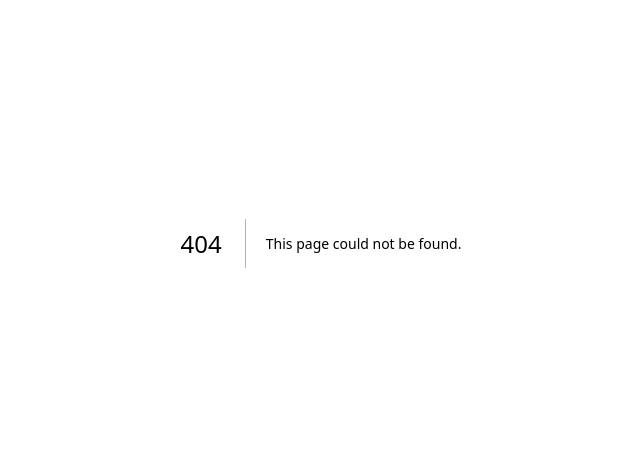
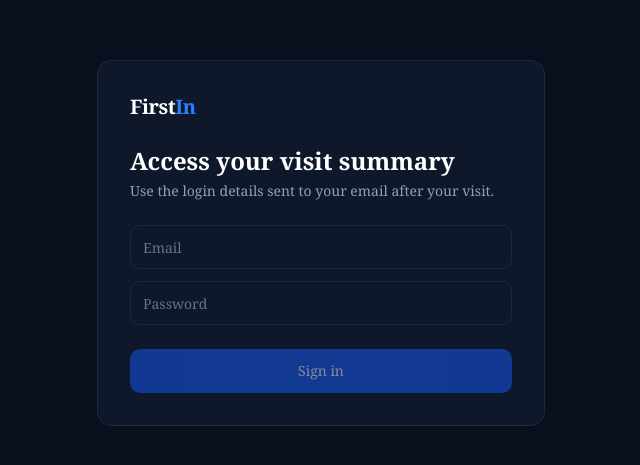
Before and after one commit to williamchiii/firstin, a Next.js app: page /patient/login in a window 1280 px wide. Before the commit this address had no page. Shown: the part 157-622 px from the top of the page, without its empty margins (319-959 px from the left). Built offline with nearby package versions, Linux system fonts and the light colour scheme.

Commit message:
feat: implement patient login page with authentication functionality

```diff
--- /dev/null
+++ b/src/app/patient/login/page.js
@@ -0,0 +1,99 @@
+"use client";
+
+import { useState } from "react";
+import { useRouter } from "next/navigation";
+import { getSupabaseBrowser } from "@/lib/supabase-browser.js";
+
+export default function PatientLoginPage() {
+  const router = useRouter();
+  const [email, setEmail] = useState("");
+  const [password, setPassword] = useState("");
+  const [loading, setLoading] = useState(false);
+  const [error, setError] = useState("");
+
+  async function handleSignIn() {
+    setError("");
+    setLoading(true);
+    try {
+      const supabase = getSupabaseBrowser();
+      const { error: authError } = await supabase.auth.signInWithPassword({ email, password });
+      if (authError) {
+        setError("Incorrect email or password. Check the email we sent you after your visit.");
+        return;
+      }
+      router.push("/patient/dashboard");
+    } finally {
+      setLoading(false);
+    }
+  }
+
+  return (
+    <div
+      className="min-h-screen flex items-center justify-center px-4"
+      style={{ backgroundColor: "#0A0F1E" }}
+    >
+      <div
+        className="w-full max-w-md rounded-xl border p-8 flex flex-col gap-6"
+        style={{ backgroundColor: "#0F172A", borderColor: "#1E293B" }}
+      >
+        {/* Logo */}
+        <div>
+          <span className="text-xl font-bold tracking-tight text-white">
+            First<span className="text-blue-500">In</span>
+          </span>
+        </div>
+
+        {/* Heading */}
+        <div className="flex flex-col gap-1">
+          <h1 className="text-2xl font-semibold text-white">
+            Access your visit summary
+          </h1>
+          <p className="text-sm text-slate-400">
+            Use the login details sent to your email after your visit.
+          </p>
+        </div>
+
+        {/* Fields */}
+        <div className="flex flex-col gap-3">
+          <input
+            type="email"
+            autoComplete="email"
+            placeholder="Email"
+            value={email}
+            onChange={(e) => setEmail(e.target.value)}
+            className="h-11 w-full rounded-lg px-3 text-sm text-white placeholder-slate-500 outline-none transition
+              focus:ring-2 focus:ring-blue-600"
+            style={{ backgroundColor: "#0F172A", border: "1px solid #1E293B" }}
+            aria-label="Email"
+          />
+          <input
+            type="password"
+            autoComplete="current-password"
+            placeholder="Password"
+            value={password}
+            onChange={(e) => setPassword(e.target.value)}
+            className="h-11 w-full rounded-lg px-3 text-sm text-white placeholder-slate-500 outline-none transition
+              focus:ring-2 focus:ring-blue-600"
+            style={{ backgroundColor: "#0F172A", border: "1px solid #1E293B" }}
+            aria-label="Password"
+          />
+        </div>
+
+        {/* Error */}
+        {error && (
+          <p className="text-sm text-red-400">{error}</p>
+        )}
+
+        {/* Submit */}
+        <button
+          onClick={handleSignIn}
+          disabled={loading || !email || !password}
+          className="h-11 w-full rounded-lg bg-blue-600 text-sm font-medium text-white transition
+            hover:bg-blue-700 disabled:opacity-50 disabled:cursor-not-allowed"
+        >
+          {loading ? "Signing in…" : "Sign in"}
+        </button>
+      </div>
+    </div>
+  );
+}
```
